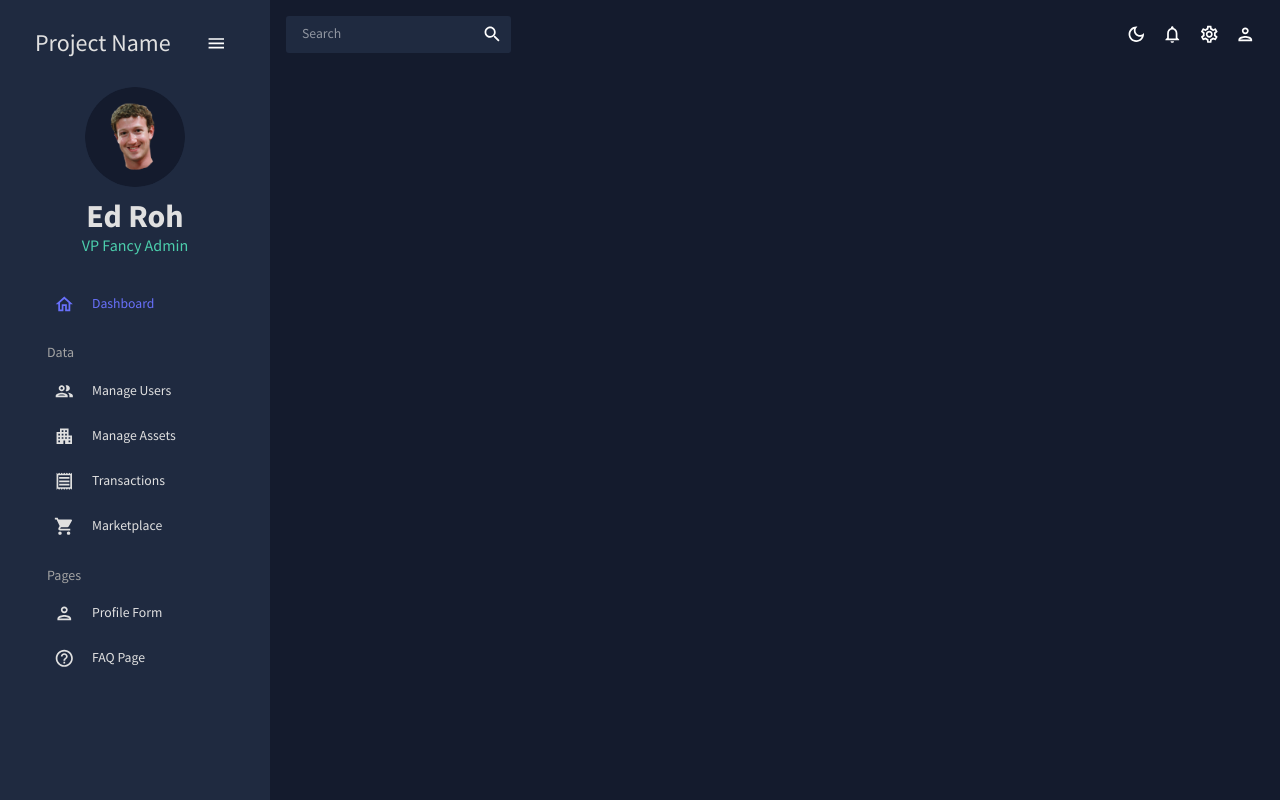
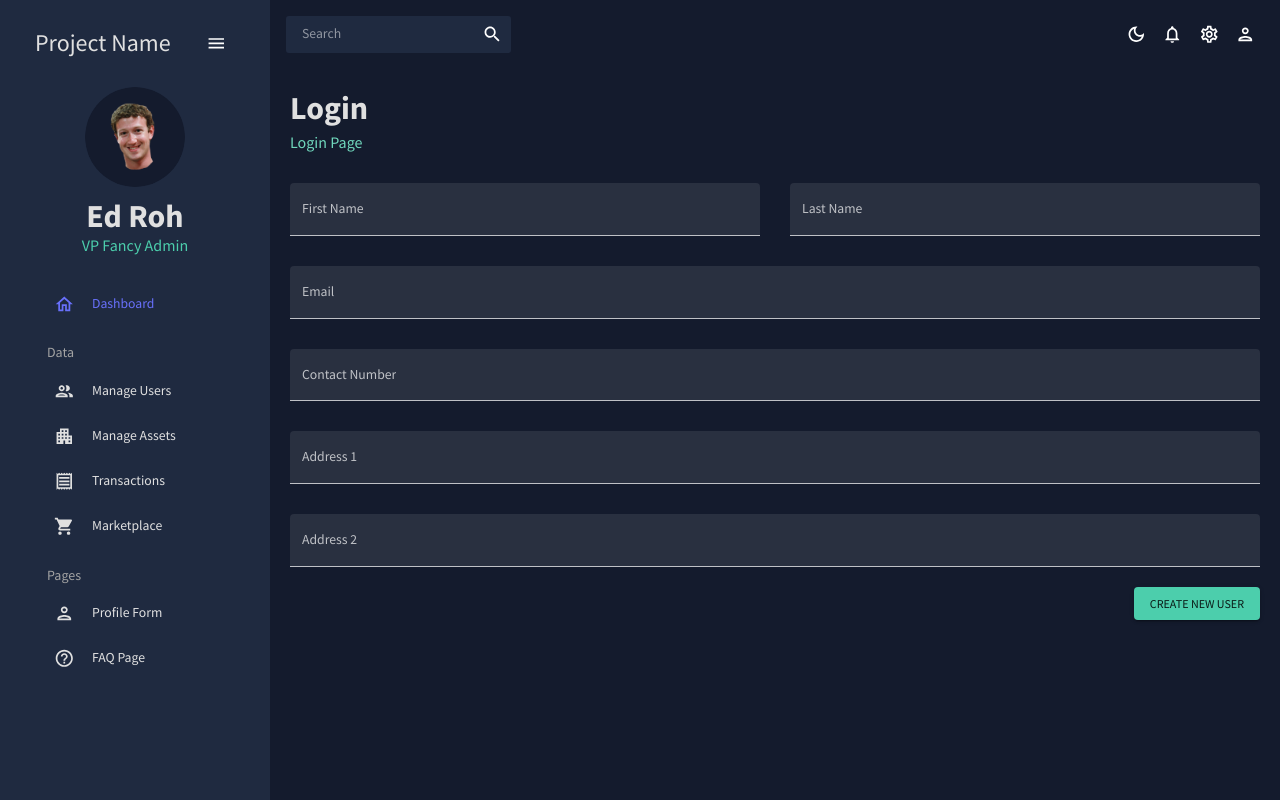
Before and after one commit to vigneshsnaik/dbms-miniproject-frontend, a React (Create React App) app: page / in a window 1280 px wide. Built offline with nearby package versions, Linux system fonts and the light colour scheme.

Commit message:
add : Login

```diff
--- a/src/Paths.jsx
+++ b/src/Paths.jsx
@@ -12,11 +12,13 @@
 import UserForm from "./scenes/user/form";
 import UserFAQ from "./scenes/user/faq";
 import UserMarketplace from "./scenes/user/marketplace";
+import Login from "./scenes/global/Login";
 import { Routes, Route } from "react-router-dom";
 
 export default function Paths() {
   return (
     <Routes>
+      <Route path="/" element={<Login />} />
       {/* Admin Paths */}
       <Route path="/admin/" element={<AdminDashboard />} />
       <Route path="/admin/manageUsers" element={<AdminUsers />} />
--- /dev/null
+++ b/src/scenes/global/Login.jsx
@@ -0,0 +1,154 @@
+import { Box, Button, TextField } from "@mui/material";
+import { Formik } from "formik";
+import * as yup from "yup";
+import useMediaQuery from "@mui/material/useMediaQuery";
+import Header from "../../components/Header";
+
+const SignUp = () => {
+  const isNonMobile = useMediaQuery("(min-width:600px)");
+
+  const handleFormSubmit = (values) => {
+    console.log(values);
+  };
+
+  return (
+    <Box m="20px">
+      <Header title="Login" subtitle="Login Page" />
+
+      <Formik
+        onSubmit={handleFormSubmit}
+        initialValues={initialValues}
+        validationSchema={checkoutSchema}
+      >
+        {({
+          values,
+          errors,
+          touched,
+          handleBlur,
+          handleChange,
+          handleSubmit,
+        }) => (
+          <form onSubmit={handleSubmit}>
+            <Box
+              display="grid"
+              gap="30px"
+              gridTemplateColumns="repeat(4, minmax(0, 1fr))"
+              sx={{
+                "& > div": { gridColumn: isNonMobile ? undefined : "span 4" },
+              }}
+            >
+              <TextField
+                fullWidth
+                variant="filled"
+                type="text"
+                label="First Name"
+                onBlur={handleBlur}
+                onChange={handleChange}
+                value={values.firstName}
+                name="firstName"
+                error={!!touched.firstName && !!errors.firstName}
+                helperText={touched.firstName && errors.firstName}
+                sx={{ gridColumn: "span 2" }}
+              />
+              <TextField
+                fullWidth
+                variant="filled"
+                type="text"
+                label="Last Name"
+                onBlur={handleBlur}
+                onChange={handleChange}
+                value={values.lastName}
+                name="lastName"
+                error={!!touched.lastName && !!errors.lastName}
+                helperText={touched.lastName && errors.lastName}
+                sx={{ gridColumn: "span 2" }}
+              />
+              <TextField
+                fullWidth
+                variant="filled"
+                type="text"
+                label="Email"
+                onBlur={handleBlur}
+                onChange={handleChange}
+                value={values.email}
+                name="email"
+                error={!!touched.email && !!errors.email}
+                helperText={touched.email && errors.email}
+                sx={{ gridColumn: "span 4" }}
+              />
+              <TextField
+                fullWidth
+                variant="filled"
+                type="text"
+                label="Contact Number"
+                onBlur={handleBlur}
+                onChange={handleChange}
+                value={values.contact}
+                name="contact"
+                error={!!touched.contact && !!errors.contact}
+                helperText={touched.contact && errors.contact}
+                sx={{ gridColumn: "span 4" }}
+              />
+              <TextField
+                fullWidth
+                variant="filled"
+                type="text"
+                label="Address 1"
+                onBlur={handleBlur}
+                onChange={handleChange}
+                value={values.address1}
+                name="address1"
+                error={!!touched.address1 && !!errors.address1}
+                helperText={touched.address1 && errors.address1}
+                sx={{ gridColumn: "span 4" }}
+              />
+              <TextField
+                fullWidth
+                variant="filled"
+                type="text"
+                label="Address 2"
+                onBlur={handleBlur}
+                onChange={handleChange}
+                value={values.address2}
+                name="address2"
+                error={!!touched.address2 && !!errors.address2}
+                helperText={touched.address2 && errors.address2}
+                sx={{ gridColumn: "span 4" }}
+              />
+            </Box>
+            <Box display="flex" justifyContent="end" mt="20px">
+              <Button type="submit" color="secondary" variant="contained">
+                Create New User
+              </Button>
+            </Box>
+          </form>
+        )}
+      </Formik>
+    </Box>
+  );
+};
+
+const phoneRegExp =
+  /^((\+[1-9]{1,4}[ -]?)|(\([0-9]{2,3}\)[ -]?)|([0-9]{2,4})[ -]?)*?[0-9]{3,4}[ -]?[0-9]{3,4}$/;
+
+const checkoutSchema = yup.object().shape({
+  firstName: yup.string().required("required"),
+  lastName: yup.string().required("required"),
+  email: yup.string().email("invalid email").required("required"),
+  contact: yup
+    .string()
+    .matches(phoneRegExp, "Phone number is not valid")
+    .required("required"),
+  address1: yup.string().required("required"),
+  address2: yup.string().required("required"),
+});
+const initialValues = {
+  firstName: "",
+  lastName: "",
+  email: "",
+  contact: "",
+  address1: "",
+  address2: "",
+};
+
+export default SignUp;
```
